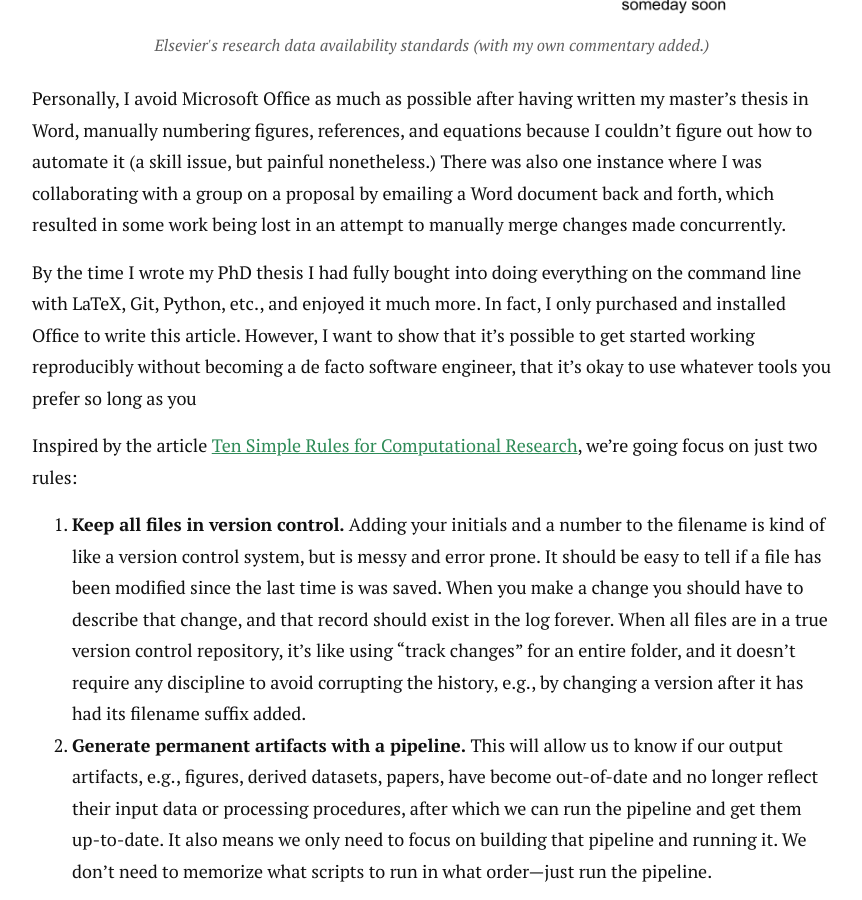
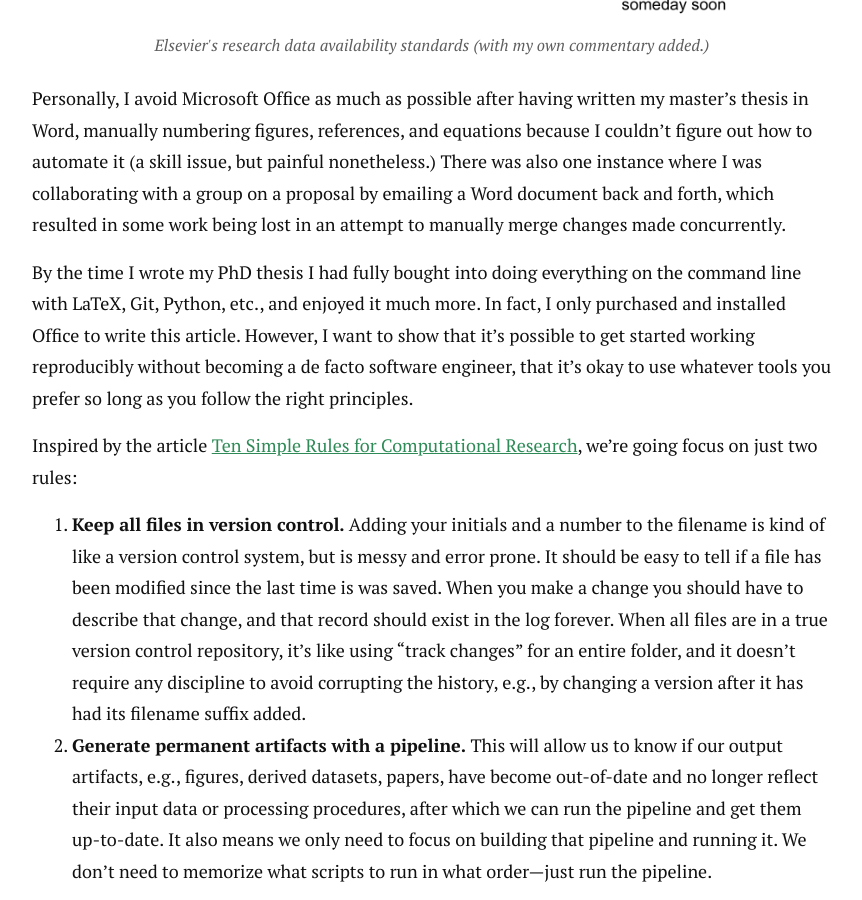
Before and after one commit to petebachant/petebachant.github.io, a Jekyll site: the page built from _posts/2024-11-12-office-repro.markdown, in a window 1280 px wide and 900 px high, scrolled down 1937 px. Shown: the whole window, without its empty margins (208-1070 px from the left). Built offline with Jekyll 4.4.1, drawn with Linux system fonts in a browser that asks for light colours; nearby versions of some CDN libraries; comment, search, counter and statistics services are not loaded.

Commit message:
Finish sentence

```diff
--- a/_posts/2024-11-12-office-repro.markdown
+++ b/_posts/2024-11-12-office-repro.markdown
@@ -62,6 +62,7 @@ However, I want to show that it's possible
 to get started working reproducibly without becoming a de facto
 software engineer,
 that it's okay to use whatever tools you prefer so long as you
+follow the right principles.
 
 Inspired by the article
 [Ten Simple Rules for Computational Research](https://doi.org/10.1371/journal.pcbi.1003285),
```
